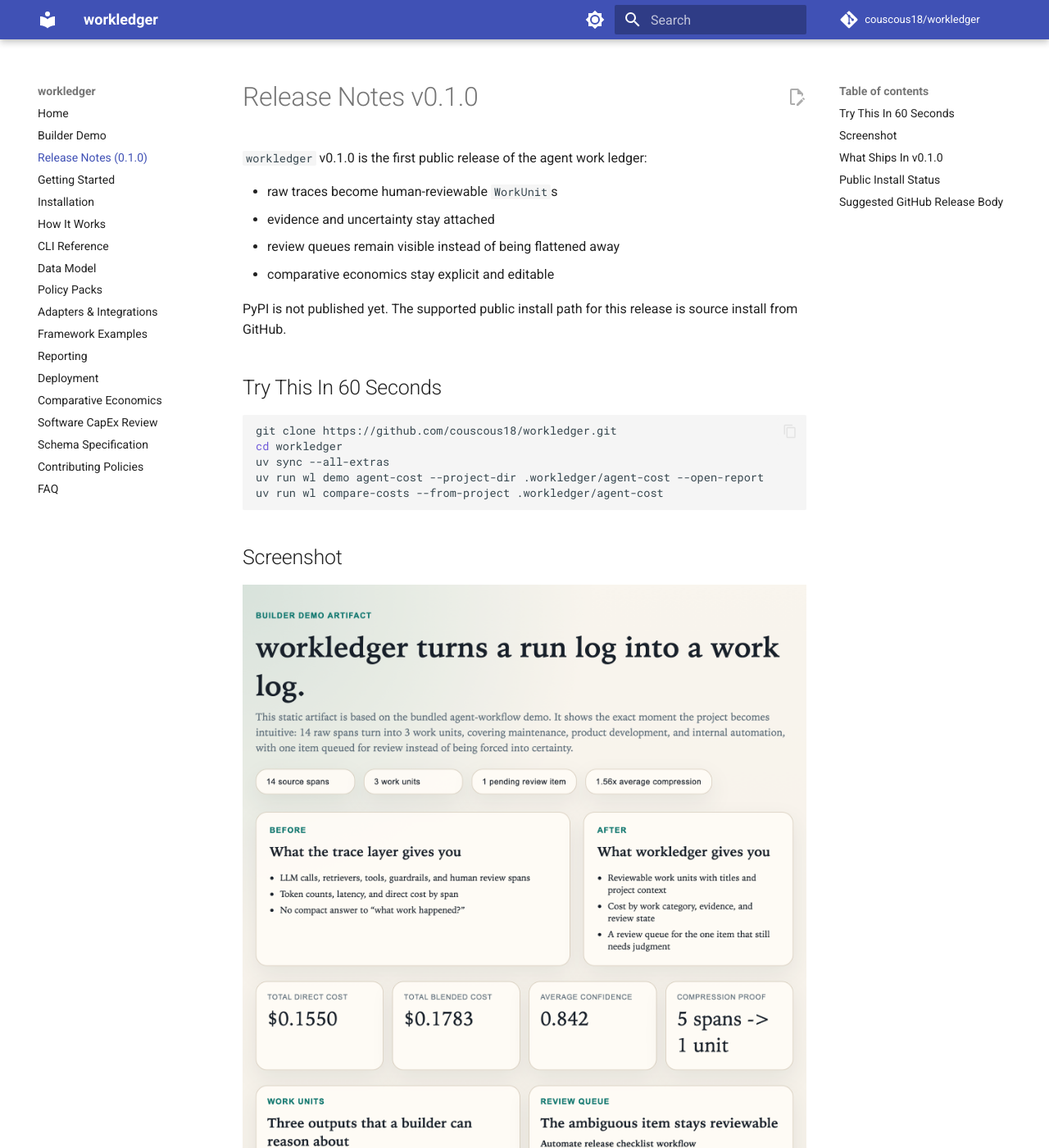
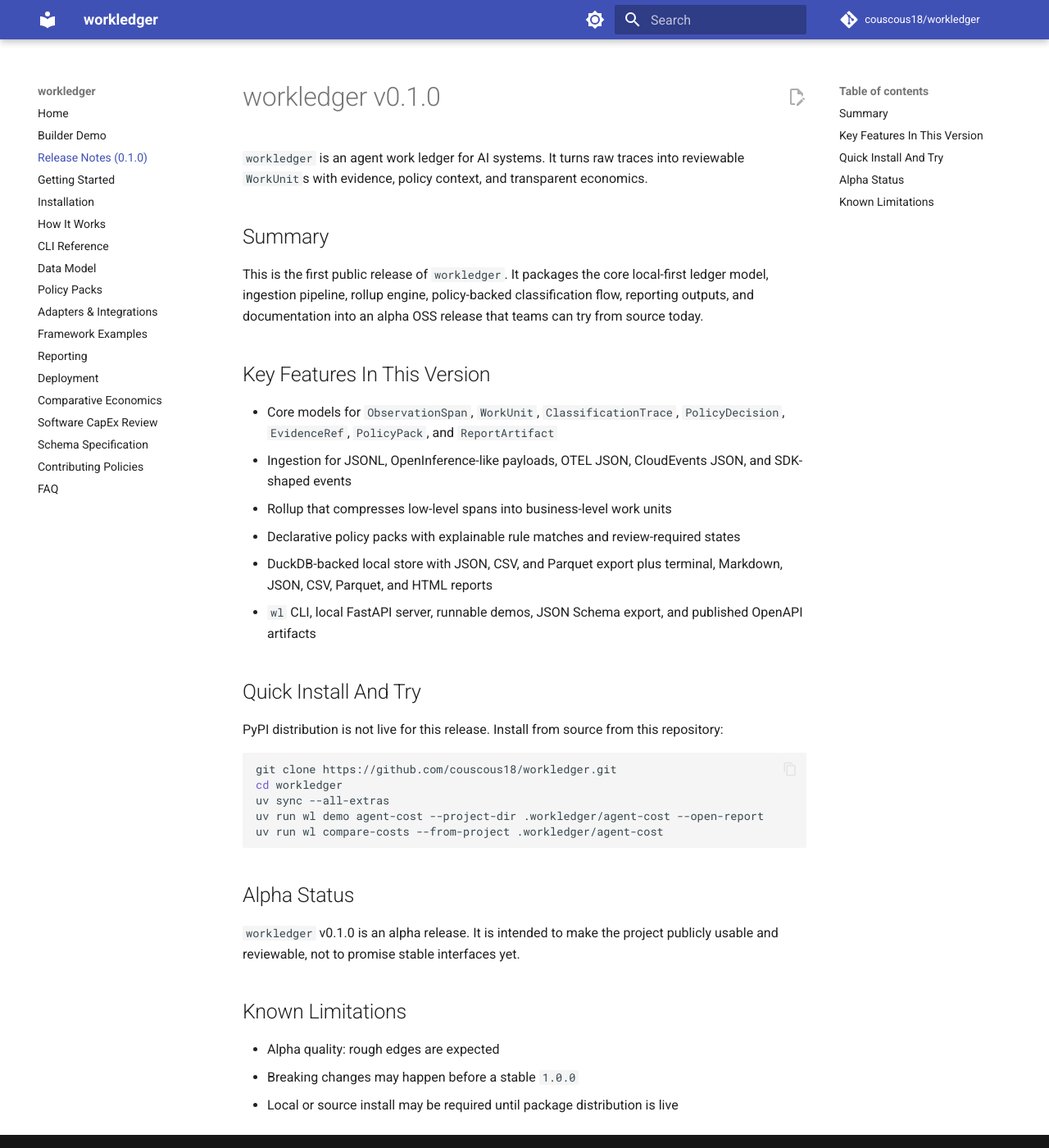
Before and after one commit to couscous18/workledger, an MkDocs documentation site: the page built from docs/releases/v0.1.0.md, in a window 1280 px wide and 1400 px high. Shown: the whole window at 82% size. Built offline with MkDocs 1.6.1 and Material for MkDocs 9.7.7, drawn with Linux system fonts in a browser that asks for light colours; comment, search, counter and statistics services are not loaded; some of the changed text lies outside the part shown.

Commit message:
prepare v0.1.0 public release

`````diff
--- a/docs/releases/v0.1.0.md
+++ b/docs/releases/v0.1.0.md
@@ -1,15 +1,23 @@
-# Release Notes v0.1.0
+# workledger v0.1.0
 
-`workledger` v0.1.0 is the first public release of the agent work ledger:
+`workledger` is an agent work ledger for AI systems. It turns raw traces into reviewable `WorkUnit`s with evidence, policy context, and transparent economics.
 
-- raw traces become human-reviewable `WorkUnit`s
-- evidence and uncertainty stay attached
-- review queues remain visible instead of being flattened away
-- comparative economics stay explicit and editable
+## Summary
 
-PyPI is not published yet. The supported public install path for this release is source install from GitHub.
+This is the first public release of `workledger`. It packages the core local-first ledger model, ingestion pipeline, rollup engine, policy-backed classification flow, reporting outputs, and documentation into an alpha OSS release that teams can try from source today.
 
-## Try This In 60 Seconds
+## Key Features In This Version
+
+- Core models for `ObservationSpan`, `WorkUnit`, `ClassificationTrace`, `PolicyDecision`, `EvidenceRef`, `PolicyPack`, and `ReportArtifact`
+- Ingestion for JSONL, OpenInference-like payloads, OTEL JSON, CloudEvents JSON, and SDK-shaped events
+- Rollup that compresses low-level spans into business-level work units
+- Declarative policy packs with explainable rule matches and review-required states
+- DuckDB-backed local store with JSON, CSV, and Parquet export plus terminal, Markdown, JSON, CSV, Parquet, and HTML reports
+- `wl` CLI, local FastAPI server, runnable demos, JSON Schema export, and published OpenAPI artifacts
+
+## Quick Install And Try
+
+PyPI distribution is not live for this release. Install from source from this repository:
 
 ```bash
 git clone https://github.com/couscous18/workledger.git
@@ -19,52 +27,12 @@
 uv run wl compare-costs --from-project .workledger/agent-cost
 ```
 
-## Screenshot
+## Alpha Status
 
-![workledger demo screenshot](../assets/workledger-demo-screenshot.png)
+`workledger` v0.1.0 is an alpha release. It is intended to make the project publicly usable and reviewable, not to promise stable interfaces yet.
 
-## What Ships In v0.1.0
+## Known Limitations
 
-- canonical models for `ObservationSpan`, `WorkUnit`, `ClassificationTrace`, `PolicyDecision`, `EvidenceRef`, `PolicyPack`, and `ReportArtifact`
-- rollup that compresses low-level spans into accountable units of work
-- local DuckDB-backed storage plus JSON, CSV, Parquet, Markdown, and HTML outputs
-- explainable policy packs for management reporting, software CapEx review, IFRS, US GAAP, and tax R&D
-- a local FastAPI server and published OpenAPI artifact
-- runnable demos, a proof artifact, and comparative economics reporting
-
-## Public Install Status
-
-- PyPI package: not live yet
-- source install from GitHub: supported now
-- docs: [https://couscous18.github.io/workledger/](https://couscous18.github.io/workledger/)
-- proof artifact: [../assets/builder-demo-report.html](../assets/builder-demo-report.html)
-
-## Suggested GitHub Release Body
-
-````md
-## workledger v0.1.0
-
-`workledger` is an agent work ledger for AI systems. It turns raw traces into reviewable `WorkUnit`s with evidence, policy context, and transparent economics.
-
-### Try this in 60 seconds
-
-```bash
-git clone https://github.com/couscous18/workledger.git
-cd workledger
-uv sync --all-extras
-uv run wl demo agent-cost --project-dir .workledger/agent-cost --open-report
-uv run wl compare-costs --from-project .workledger/agent-cost
-```
-
-### Install status
-
-PyPI is not published yet. Please install from source from this repository for now.
-
-### What ships
-
-- roll up traces into human-reviewable `WorkUnit`s
-- keep evidence and review state attached
-- run explainable policy-backed classification
-- compare observed usage against editable economics scenarios
-- generate report bundles, including HTML output you can share internally
-````
+- Alpha quality: rough edges are expected
+- Breaking changes may happen before a stable `1.0.0`
+- Local or source install may be required until package distribution is live
`````
Also changed, not shown: README.md (+1 -1 lines), docs/getting-started.md (+1 -1 lines).
